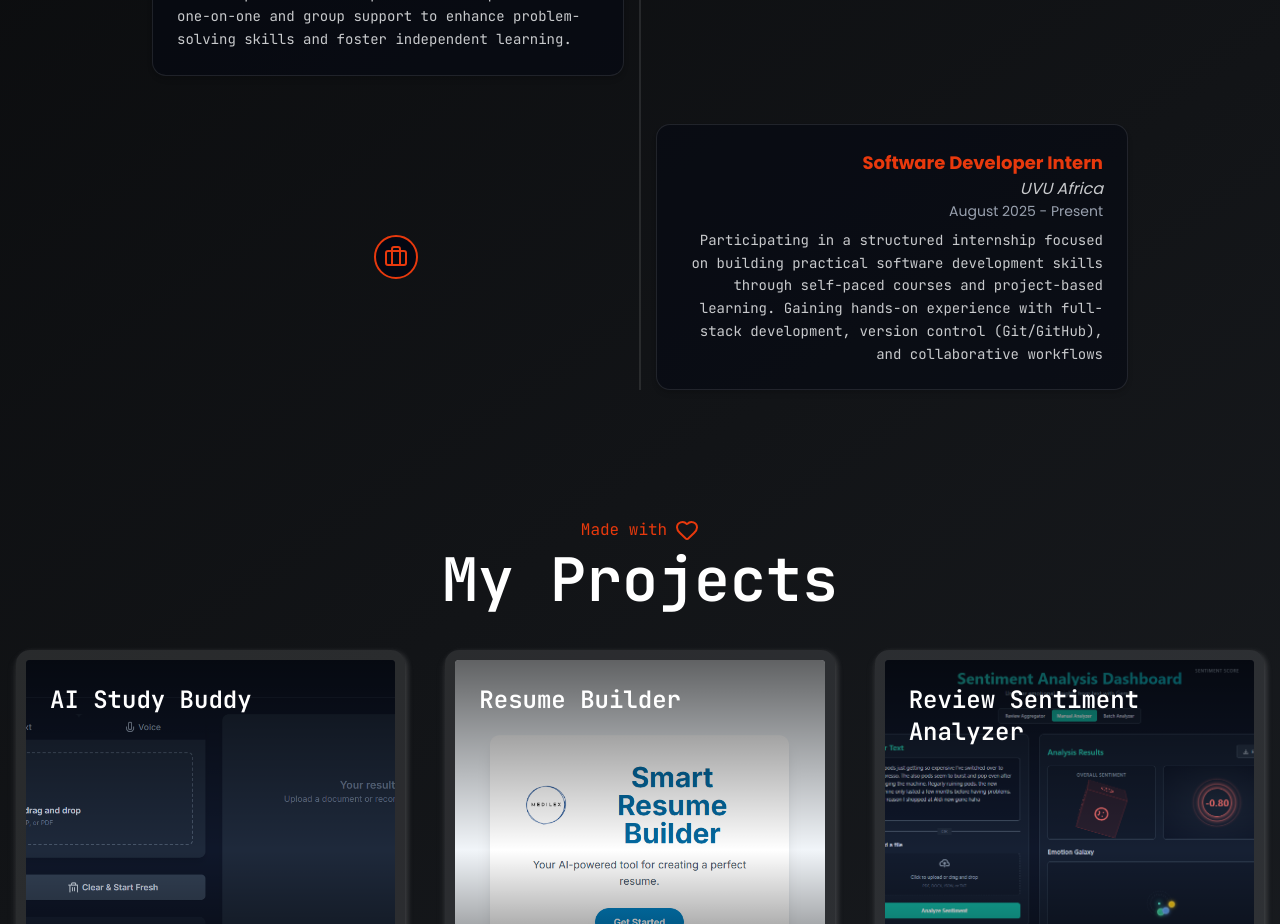
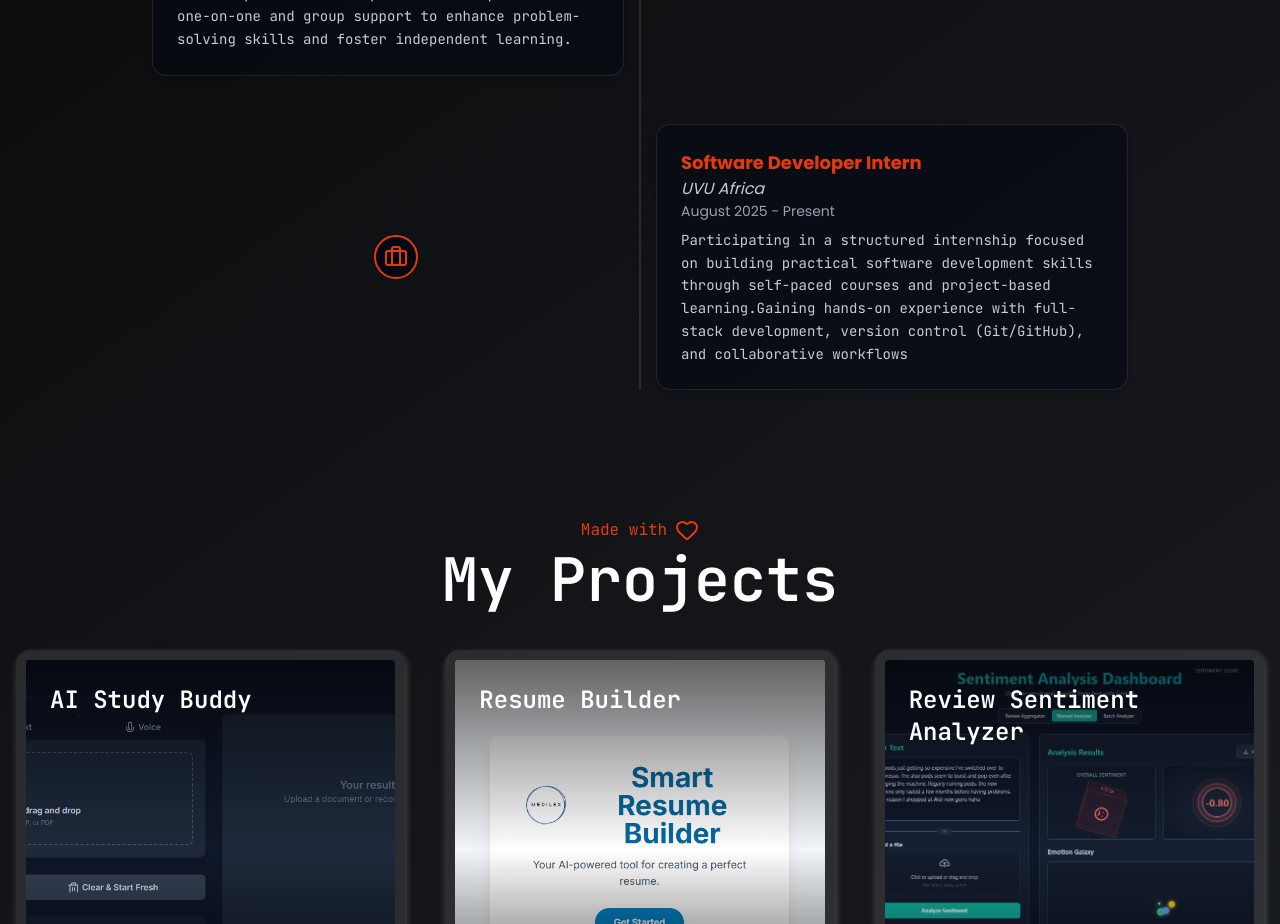
Before and after one commit to Tebelelo/AIPortfolio, a Next.js app: page / in a window 1280 px wide. Shown: the part 1960-2884 px from the top of the page. Built offline with nearby package versions, Linux system fonts and the light colour scheme; a web font is replaced by a local one.

Commit message:
description

```diff
--- a/components/navPages/Experience.tsx
+++ b/components/navPages/Experience.tsx
@@ -17,7 +17,7 @@ const experiences = [
     company: "UVU Africa",
     date: "August 2025 - Present",
     description:
-      "Participating in a structured internship focused on building practical software development skills     through self-paced courses and project-based learning. Gaining hands-on experience with full-stack development, version control (Git/GitHub), and collaborative workflows",
+      "Participating in a structured internship focused on building practical software development skills   through self-paced courses and project-based learning.Gaining hands-on experience with full-stack development, version control (Git/GitHub), and collaborative workflows",
   },
 ];
 
@@ -44,7 +44,7 @@ export const Experience = () => {
               </div>
             </div>
             <div className="w-1/2">
-              <div className={`p-6 bg-background/50 dark:bg-zinc-900/50 border border-border rounded-xl hover:border-[#e8390d] transition-all duration-300 transform hover:-translate-y-2 shadow-md hover:shadow-lg dark:shadow-none ${index % 2 === 0 ? "mr-4 text-left" : "ml-4 text-right"}`}>
+              <div className={`p-6 bg-background/50 dark:bg-zinc-900/50 border border-border rounded-xl hover:border-[#e8390d] transition-all duration-300 transform hover:-translate-y-2 shadow-md hover:shadow-lg dark:shadow-none ${index % 2 === 0 ? "mr-4" : "ml-4"} text-left`}>
                 <h3 className="font-bold text-lg text-[#e8390d]">{exp.role}</h3>
                 <p className="italic text-foreground/80">{exp.company}</p>
                 <p className="text-sm text-muted-foreground mb-2">{exp.date}</p>
```
